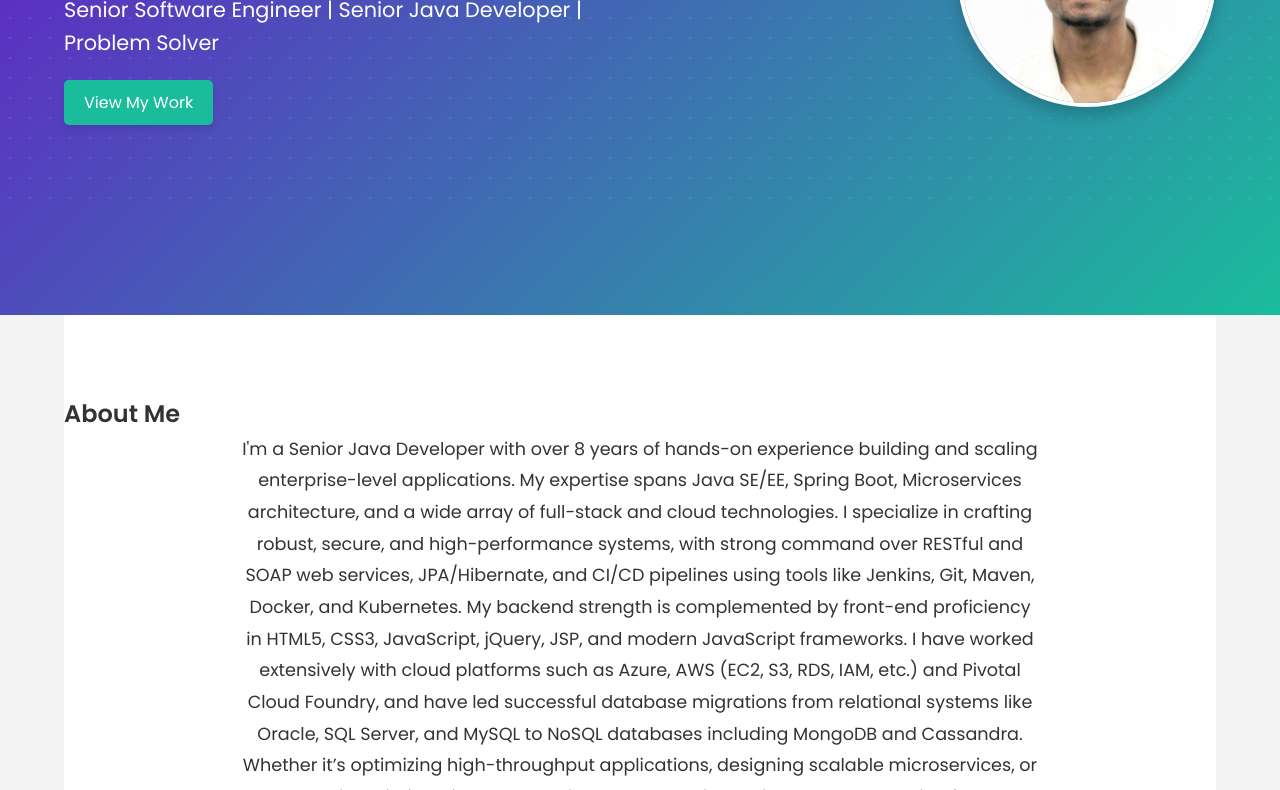
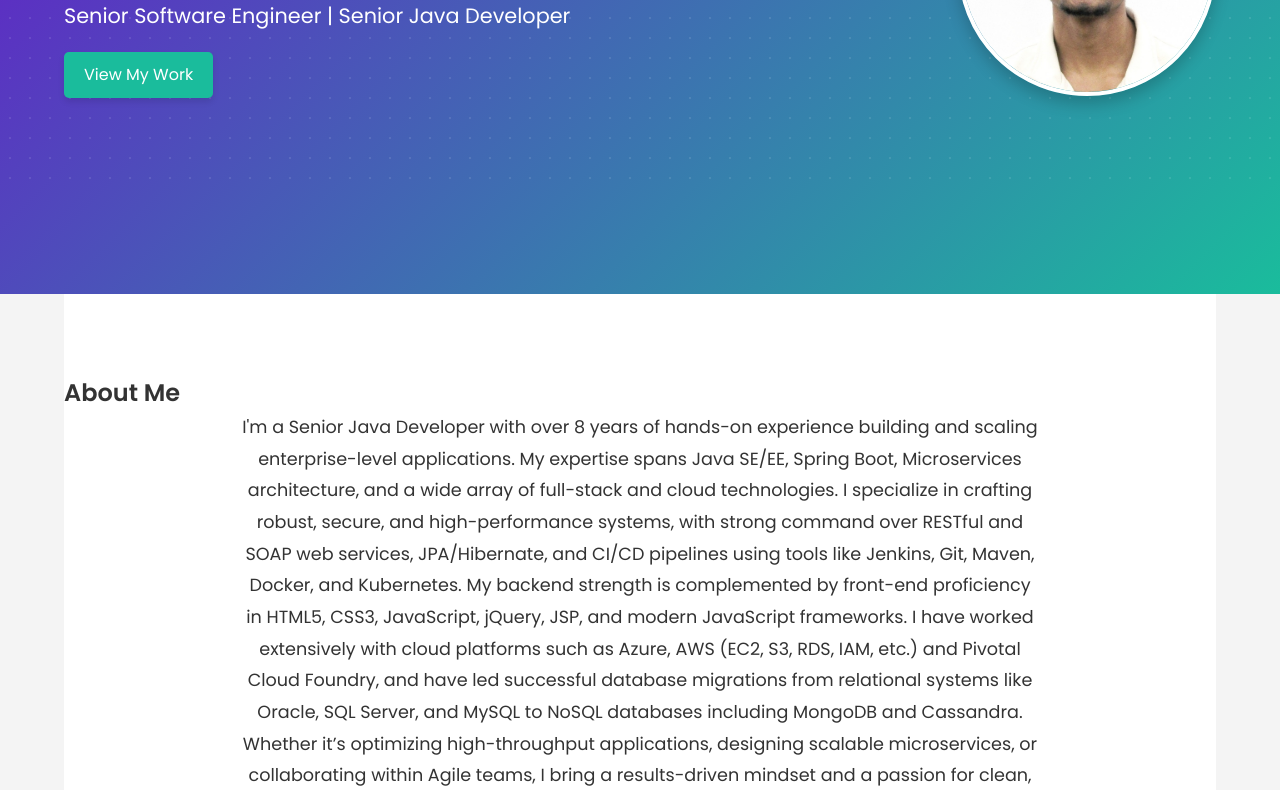
Before and after one commit to Tushaarreddy/Tushaar-portfolio, a plain HTML site: page index.html in a window 1280 px wide. Shown: the part 352-1142 px from the top of the page. Drawn offline with Linux system fonts and the light colour scheme; files whose address does not match are found by name.

Commit message:
Update index.html

```diff
--- a/index.html
+++ b/index.html
@@ -17,7 +17,7 @@
             <div class="hero-content">
                 <div class="hero-text">
                     <h1>Tushaar Reddy Muthyala</h1>
-                    <p>Senior Software Engineer | Senior Java Developer | Problem Solver</p>
+                    <p>Senior Software Engineer | Senior Java Developer </p>
                     <a href="#experience" class="btn">View My Work</a>
                 </div>
                 <div class="hero-image">
```
